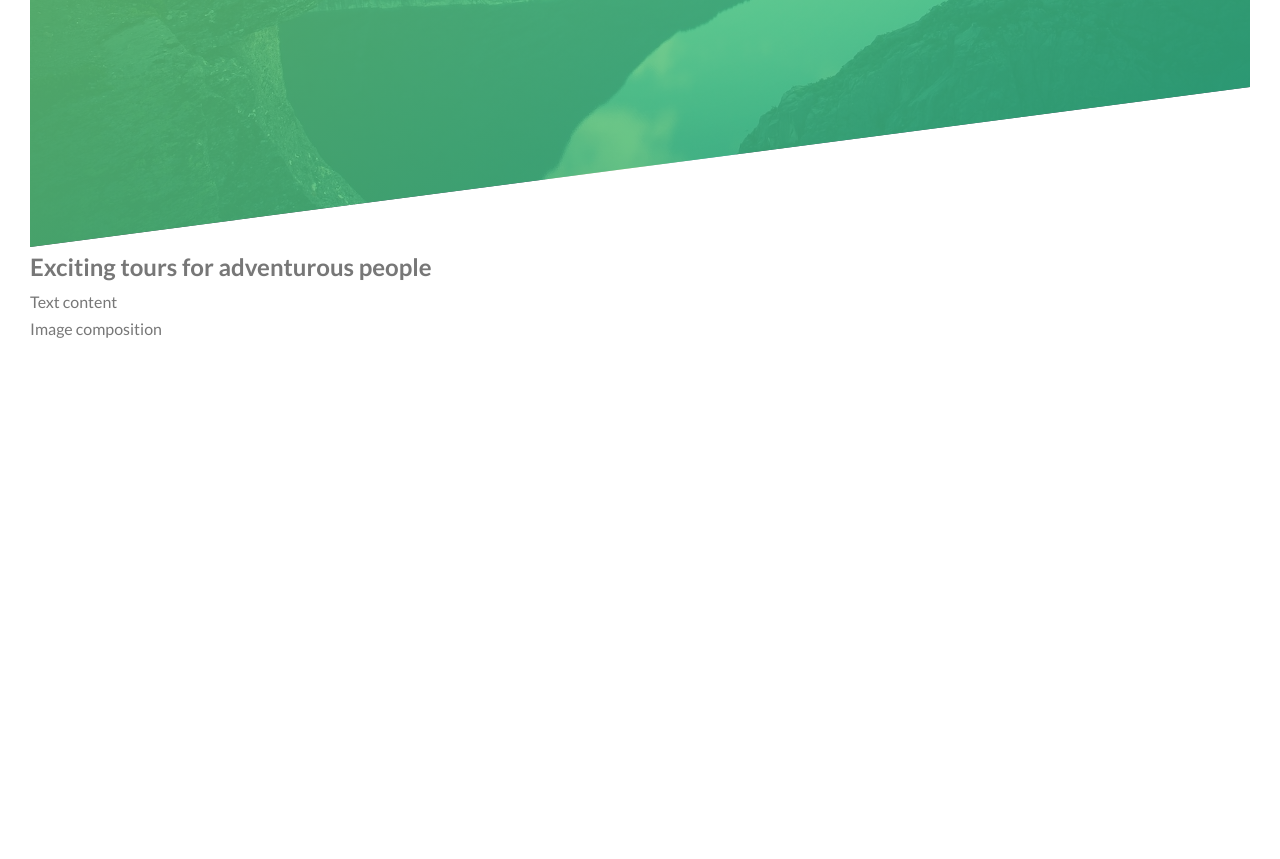
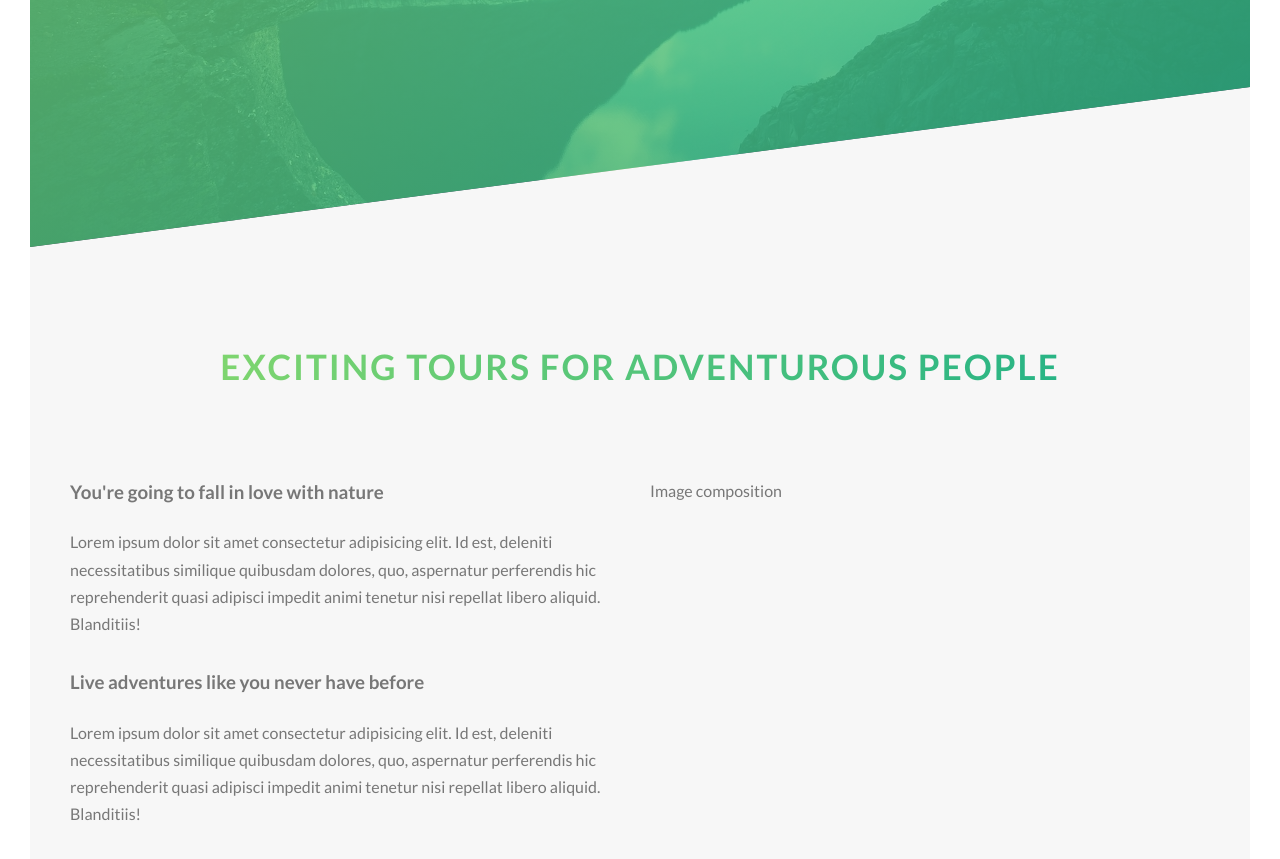
Before and after one commit to andres-cruz/natours, a website: page index.html in a window 1280 px wide. Shown: the part 543-1402 px from the top of the page. Before the commit the page ends 915 px from the top, so only its background shows below. Drawn offline with Linux system fonts and the light colour scheme.

Commit message:
Building the about section - Part 2 / 1

```diff
--- a/index.html
+++ b/index.html
@@ -1,21 +1,24 @@
 <!DOCTYPE html>
 <html lang="en">
   <head>
-        <meta charset="UTF-8">
-        <meta name="viewport" content="width=device-width, initial-scale=1.0">
+    <meta charset="UTF-8" />
+    <meta name="viewport" content="width=device-width, initial-scale=1.0" />
 
-        <link href="https://fonts.googleapis.com/css?family=Lato:100,300,400,700,900" rel="stylesheet">
+    <link
+      href="https://fonts.googleapis.com/css?family=Lato:100,300,400,700,900"
+      rel="stylesheet"
+    />
 
-        <link rel="stylesheet" href="css/icon-font.css">
-        <link rel="stylesheet" href="css/style.css">
-        <link rel="shortcut icon" type="image/png" href="img/favicon.png">
+    <link rel="stylesheet" href="css/icon-font.css" />
+    <link rel="stylesheet" href="css/style.css" />
+    <link rel="shortcut icon" type="image/png" href="img/favicon.png" />
 
     <title>Natours | Exciting tours for adventurous people</title>
   </head>
   <body>
     <header class="header">
       <div class="header__logo-box">
-                <img src="img/logo-white.png" alt="brand logo" class="header__logo">
+        <img src="img/logo-white.png" alt="brand logo" class="header__logo" />
       </div>
 
       <div class="header__text-box">
@@ -26,12 +29,11 @@
 
         <a href="#" class="btn btn--white btn--animated">Discover our tours</a>
       </div>
-
     </header>
 
     <main>
       <section class="section-about">
-                <div class="u-center-text u-margin-bottom-8">
+        <div class="u-center-text u-margin-bottom-big">
           <h2 class="heading-secondary">
             Exciting tours for adventurous people
           </h2>
@@ -39,7 +41,24 @@
 
         <div class="row">
           <div class="col-1-of-2">
-                        Text content
+            <h3 class="heading-tertiary u-margin-bottom-small">
+              You're going to fall in love with nature
+            </h3>
+            <p class="paragraph">
+              Lorem ipsum dolor sit amet consectetur adipisicing elit. Id est,
+              deleniti necessitatibus similique quibusdam dolores, quo,
+              aspernatur perferendis hic reprehenderit quasi adipisci impedit
+              animi tenetur nisi repellat libero aliquid. Blanditiis!
+            </p>
+            <h3 class="heading-tertiary u-margin-bottom-small">
+              Live adventures like you never have before
+            </h3>
+            <p class="paragraph">
+              Lorem ipsum dolor sit amet consectetur adipisicing elit. Id est,
+              deleniti necessitatibus similique quibusdam dolores, quo,
+              aspernatur perferendis hic reprehenderit quasi adipisci impedit
+              animi tenetur nisi repellat libero aliquid. Blanditiis!
+            </p>
           </div>
           <div class="col-1-of-2">
             Image composition
@@ -115,6 +134,5 @@
                 </div>
             </div>
         </section> -->
-
   </body>
 </html>
--- a/sass/base/_tipography.scss
+++ b/sass/base/_tipography.scss
@@ -1,5 +1,5 @@
 body {
-    font-family: "Lato", sans-serif;
+  font-family: 'Lato', sans-serif;
   font-weight: 400;
   font-size: 16px;
   line-height: 1.7;
@@ -32,7 +32,6 @@ body {
     letter-spacing: 17.4px;
     animation: moveInRight 1s ease-out;
   }
-
 }
 
 .heading-secondary {
@@ -40,15 +39,33 @@ body {
   text-transform: uppercase;
   font-weight: 700;
   display: inline-block;
-    background-image: linear-gradient(to right, $color-primary-light, $color-primary-dark);
+  background-image: linear-gradient(
+    to right,
+    $color-primary-light,
+    $color-primary-dark
+  );
   -webkit-background-clip: text;
   color: transparent;
-    letter-spacing: .2rem;
-    transition: all .2s;
+  letter-spacing: 0.2rem;
+  transition: all 0.2s;
 
   // yo a este efecto despues se lo sacaria
   &:hover {
     transform: skewY(2deg) skewX(15deg) scale(1.1);
-        text-shadow: .5rem 1rem 2rem rgba($color-black, .2)
+    text-shadow: 0.5rem 1rem 2rem rgba($color-black, 0.2);
   }
 }
+
+.heading-tertiaty {
+  font-size: 1.6rem;
+  font-weight: 700;
+  text-transform: uppercase;
+}
+
+.paragraph {
+  font-size: 1.6rem;
+
+  &:not(:last-child) {
+    margin-bottom: 3rem;
+  }
+}
--- a/sass/base/_utilities.scss
+++ b/sass/base/_utilities.scss
@@ -1,3 +1,15 @@
-.u-center-text { text-align: center; }
+.u-center-text {
+  text-align: center;
+}
 
-.u-margin-bottom-8 { margin-bottom: 8rem; }
+.u-margin-bottom-small {
+  margin-bottom: 2rem;
+}
+
+.u-margin-bottom-medium {
+  margin-bottom: 4rem;
+}
+
+.u-margin-bottom-big {
+  margin-bottom: 8rem;
+}
```
Also changed, not shown: css/style.css. Lines whose indentation alone changed are shown as unchanged.
